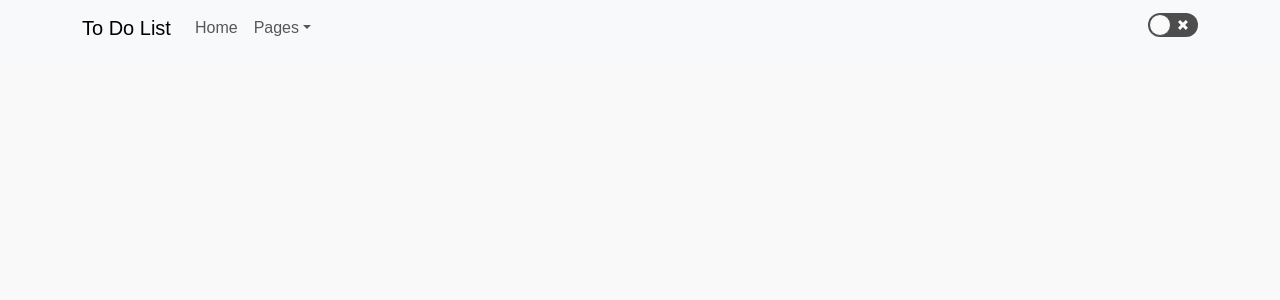
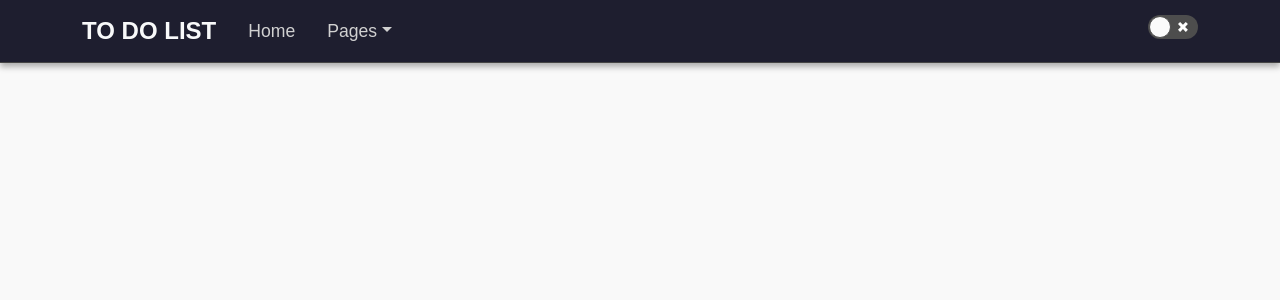
Before and after one commit to BartekTra/TestTodoApp, a React (Create React App) app: page / in a window 1280 px wide. Shown: the top 300 px of the page. Built offline with nearby package versions, Linux system fonts and the light colour scheme.

Commit message:
Zmiana motywów działa

```diff
--- a/src/ThemeProvider.js
+++ /dev/null
@@ -1,23 +0,0 @@
-import React, { useState, useEffect } from 'react';
-import "react-toggle/style.css";
-import Toggle from 'react-toggle';
-import "./App.css";
-
-const Finaltoggle = () => {
-  const [isDarkTheme, setIsDarkTheme] = useState(false);
-
-  useEffect(() => {
-    document.body.className = isDarkTheme ? 'dark_theme' : 'light_theme';
-  }, [isDarkTheme]);
-
-  return (
-    <div className="App">
-      {/* Use an arrow function to update the state */}
-      <Toggle
-        onChange={() => setIsDarkTheme(!isDarkTheme)}
-      />
-    </div>
-  );
-};
-
-export default Finaltoggle;
--- /dev/null
+++ b/src/ThemeProvider.jsx
@@ -0,0 +1,33 @@
+import React, { createContext, useContext, useState, useEffect } from 'react';
+import "react-toggle/style.css";
+import Toggle from 'react-toggle';
+import "./App.css";
+
+const Finaltoggle = () => {
+  const savedTheme = localStorage.getItem('theme');
+  const [isDarkTheme, setIsDarkTheme] = useState(savedTheme === 'dark');
+
+  const toggleTheme = () => {
+    // Toggle theme and save the preference to localStorage
+    const newTheme = !isDarkTheme;
+    setIsDarkTheme(newTheme);
+    localStorage.setItem('theme', newTheme ? 'dark' : 'light');
+  };
+
+  useEffect(() => {
+    document.body.className = isDarkTheme ? 'dark_theme' : 'light_theme';
+    //document.getElementById(div).className = isDarkTheme ? 'dark_theme' : 'light_theme';
+  }, [isDarkTheme]);
+
+  return (
+    <div className="App">
+      {/* Use an arrow function to update the state */}
+      <Toggle
+        checked={isDarkTheme}
+        onChange={toggleTheme}
+      />
+    </div>
+  );
+};
+
+export default Finaltoggle;
--- /dev/null
+++ b/src/components/Navbar.css
@@ -0,0 +1,87 @@
+/* Dark Theme Navbar */
+.navbar-dark {
+    background-color: #1e1e2f; /* Dark background */
+    color: #ffffff; /* Light text color */
+    box-shadow: 0px 4px 6px rgba(0, 0, 0, 0.3); /* Subtle shadow */
+    border-bottom: 1px solid #444; /* Optional border for separation */
+}
+
+.navbar-dark .navbar-brand {
+    color: #f8f9fa; /* Bright brand color */
+    font-weight: bold;
+    font-size: 1.5rem;
+    text-transform: uppercase;
+    transition: color 0.3s ease;
+}
+
+.navbar-dark .navbar-brand:hover {
+    color: #61dafb; /* Highlight color on hover */
+}
+
+.navbar-dark .navbar-nav .nav-link {
+    color: #d1d1d1; /* Subtle gray for links */
+    font-size: 1.1rem;
+    padding: 0.5rem 1rem;
+    transition: color 0.3s ease, background-color 0.3s ease;
+}
+
+.navbar-dark .navbar-nav .nav-link:hover {
+    color: #ffffff; /* Bright white on hover */
+    background-color: #333333; /* Slight highlight background */
+    border-radius: 5px;
+}
+
+.navbar-dark .navbar-toggler {
+    background-color: #444; /* Button color */
+    border: none;
+    padding: 0.5rem;
+    transition: background-color 0.3s ease;
+}
+
+.navbar-dark .navbar-toggler:hover {
+    background-color: #555; /* Darker on hover */
+}
+
+.navbar-dark .navbar-toggler-icon {
+    background-image: linear-gradient(white, white); /* White toggler icon */
+    height: 3px;
+    width: 25px;
+    display: block;
+    border-radius: 1px;
+}
+
+.navbar-dark .navbar-toggler-icon::before,
+.navbar-dark .navbar-toggler-icon::after {
+    content: "";
+    display: block;
+    background-color: white;
+    height: 3px;
+    width: 25px;
+    margin: 5px 0;
+    border-radius: 1px;
+}
+
+.navbar-dark .dropdown-menu {
+    background-color: #2a2a3b; /* Dark dropdown menu */
+    border: none;
+    border-radius: 5px;
+}
+
+.navbar-dark .dropdown-item {
+    color: #d1d1d1;
+    padding: 0.5rem 1rem;
+    transition: color 0.3s ease, background-color 0.3s ease;
+}
+
+.navbar-dark .dropdown-item:hover {
+    color: #ffffff;
+    background-color: #444; /* Highlight dropdown item */
+}
+
+/* For responsive and mobile view */
+@media (max-width: 991.98px) {
+    .navbar-dark .navbar-nav .nav-link {
+        text-align: center;
+        padding: 1rem;
+    }
+}
--- a/src/components/Navbar.js
+++ b/src/components/Navbar.js
@@ -3,13 +3,13 @@ import Nav from 'react-bootstrap/Nav';
 import Navbar from 'react-bootstrap/Navbar';
 import NavDropdown from 'react-bootstrap/NavDropdown';
 
-import Finaltoggle from '.././ThemeProvider.js';
+import Finaltoggle from '.././ThemeProvider.jsx';
 
-
+import "./Navbar.css";
 
 function FinalNavbar() {
   return (
-    <Navbar expand="lg" className="bg-body-tertiary">
+    <Navbar id="navbar" expand="lg" className="navbar-dark">
       <Container>
         <Navbar.Brand href="/">To Do List</Navbar.Brand>
         <Navbar.Toggle aria-controls="basic-navbar-nav" />
```
